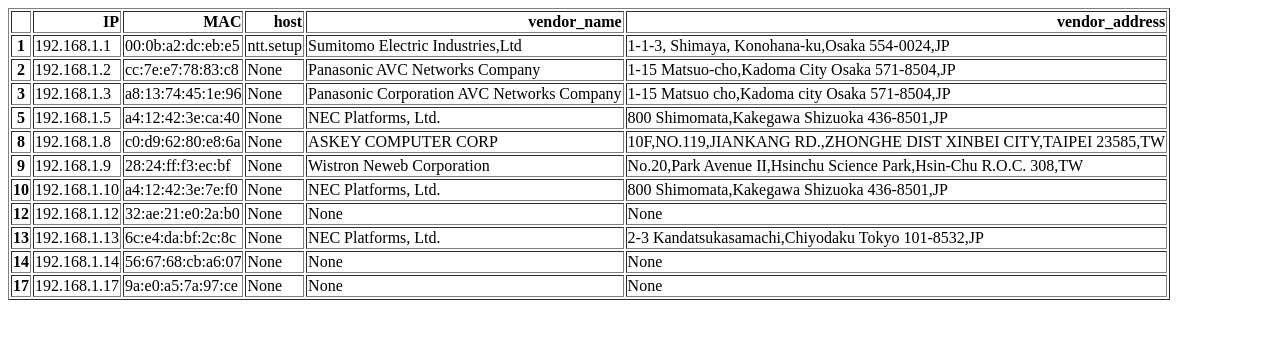
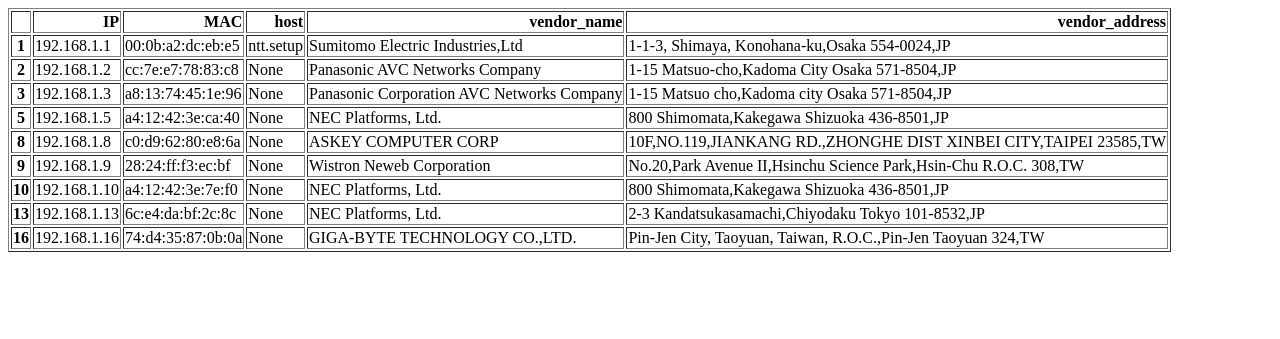
Before and after one commit to Fu-Te/Network_programming, a Python web app: template hackingtools/templates/result.html in a window 1280 px wide. Shown: the top 339 px of the page. Run offline with Jinja, Linux system fonts and the light colour scheme; the template is opened without the code that fills it, so the values that code supplies are empty.

Commit message:
Update result.html

```diff
--- a/hackingtools/templates/result.html
+++ b/hackingtools/templates/result.html
@@ -67,14 +67,6 @@
       <td>800 Shimomata,Kakegawa  Shizuoka  436-8501,JP</td>
     </tr>
     <tr>
-      <th>12</th>
-      <td>192.168.1.12</td>
-      <td>32:ae:21:e0:2a:b0</td>
-      <td>None</td>
-      <td>None</td>
-      <td>None</td>
-    </tr>
-    <tr>
       <th>13</th>
       <td>192.168.1.13</td>
       <td>6c:e4:da:bf:2c:8c</td>
@@ -83,20 +75,12 @@
       <td>2-3 Kandatsukasamachi,Chiyodaku  Tokyo  101-8532,JP</td>
     </tr>
     <tr>
-      <th>14</th>
-      <td>192.168.1.14</td>
-      <td>56:67:68:cb:a6:07</td>
+      <th>16</th>
+      <td>192.168.1.16</td>
+      <td>74:d4:35:87:0b:0a</td>
       <td>None</td>
-      <td>None</td>
-      <td>None</td>
-    </tr>
-    <tr>
-      <th>17</th>
-      <td>192.168.1.17</td>
-      <td>9a:e0:a5:7a:97:ce</td>
-      <td>None</td>
-      <td>None</td>
-      <td>None</td>
+      <td>GIGA-BYTE TECHNOLOGY CO.,LTD.</td>
+      <td>Pin-Jen City, Taoyuan, Taiwan, R.O.C.,Pin-Jen  Taoyuan  324,TW</td>
     </tr>
   </tbody>
 </table>
--- a/hackingtools/test.csv
+++ /dev/null
@@ -1,2 +0,0 @@
-IP,MAC,host,vendor_name,vendor_address
-192.168.1.1,00:0b:a2:dc:eb:e5,ntt.setup,"Sumitomo Electric Industries,Ltd","1-1-3, Shimaya, Konohana-ku,Osaka    554-0024,JP"
```
Also changed, not shown: hackingtools/test.html (deleted, +0 -22 lines), 1 other file.
